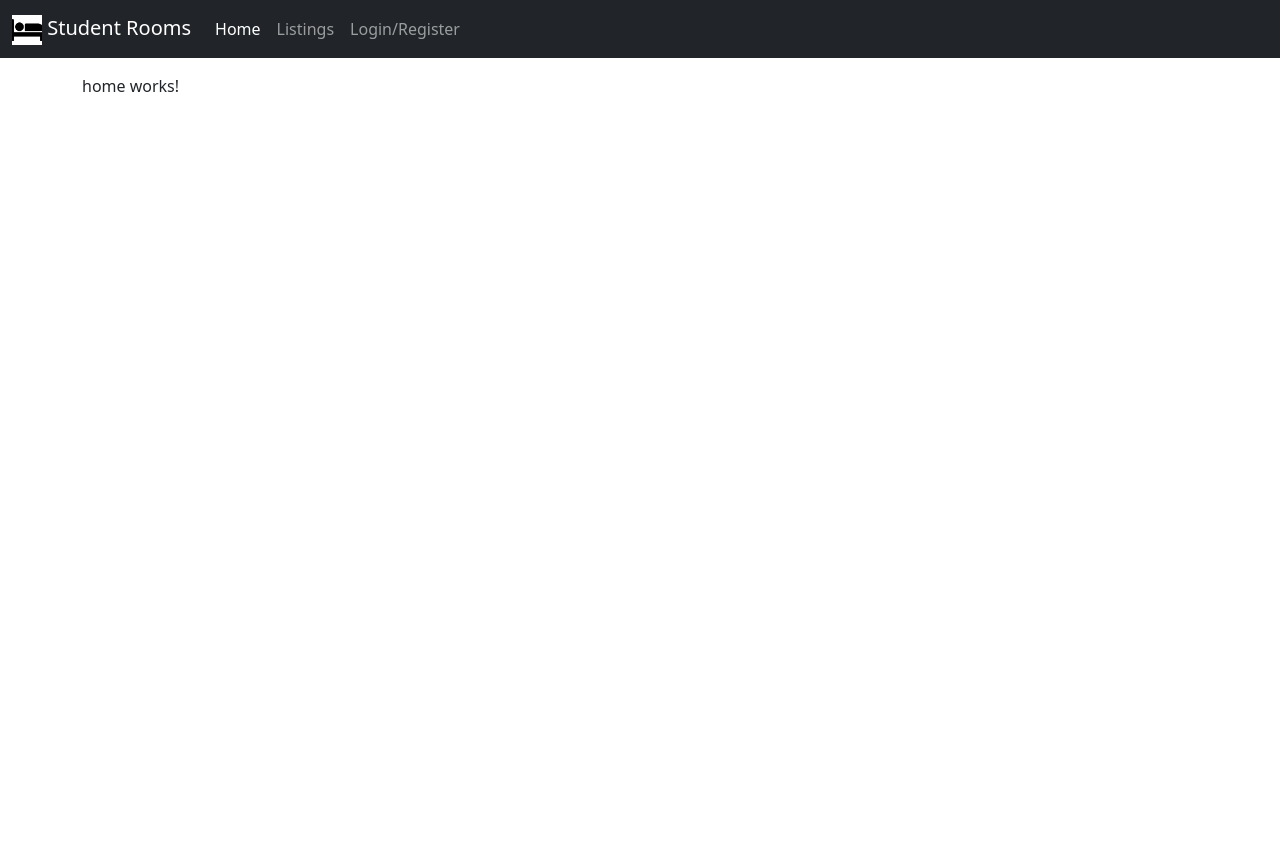
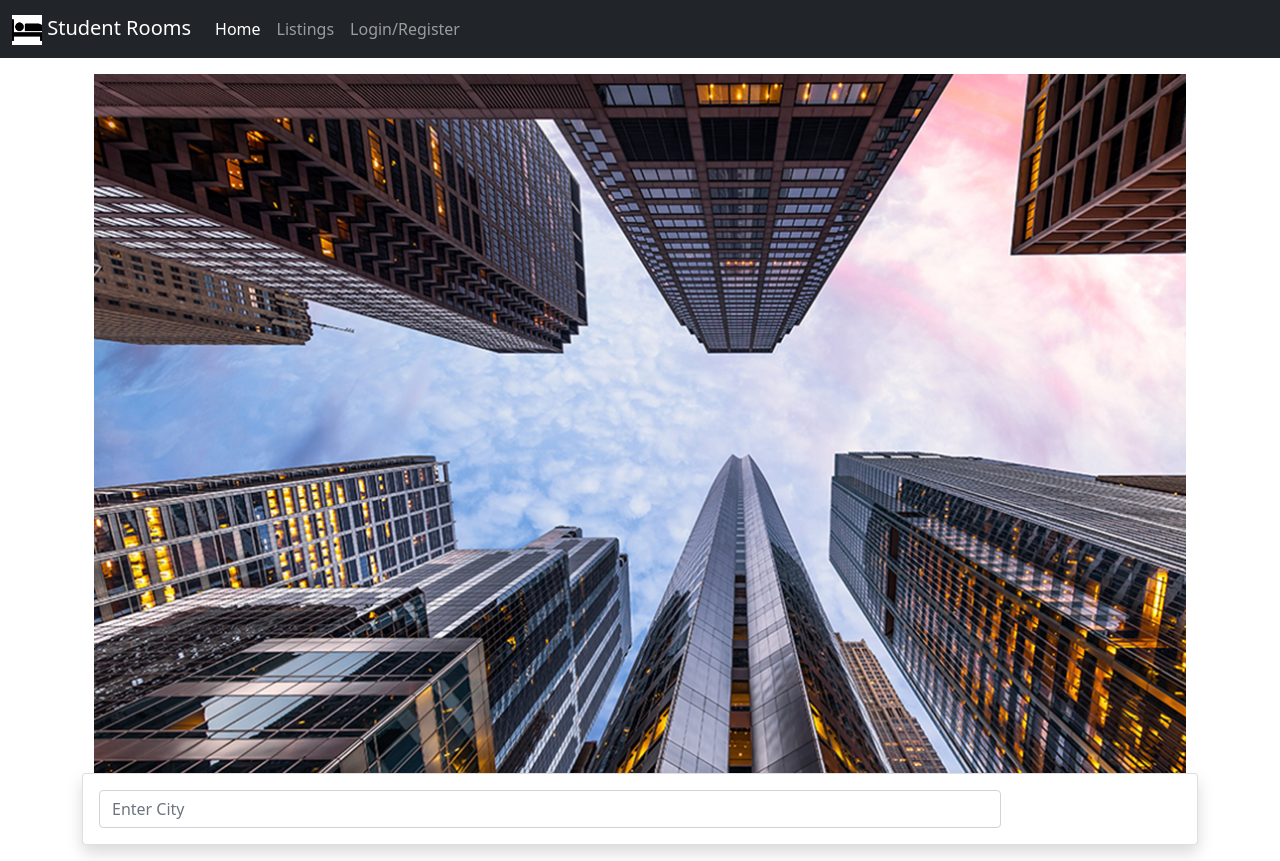
Before and after one commit to s00198790/PRJ-300, an Angular app in the folder studentRoom/: page /#/login in a window 1280 px wide. Both pictures are taken after a click on the link "Student Rooms". Before the commit the page ends 800 px from the top, so only its background shows below. Built offline with nearby package versions, Linux system fonts and the light colour scheme.

Commit message:
Home page

```diff
--- a/studentRoom/src/app/home/home.component.html
+++ b/studentRoom/src/app/home/home.component.html
@@ -1 +1,13 @@
-<p>home works!</p>
+<div class="container-fluid">
+    <div class="col-12">
+        <img src="assets/img/city.jpg" class="w-100">
+    </div>
+</div>
+
+<div class="card mb-3 w-100 shadow p-3 bg-body rounded">
+        <div class="col-md-10">
+            <form action="">
+                <div>
+                    <input type="text" class="form-control" placeholder="Enter City">
+                </div>
+            </form>
```
Also changed, not shown: studentRoom/src/assets/img/city.jpg (added).
